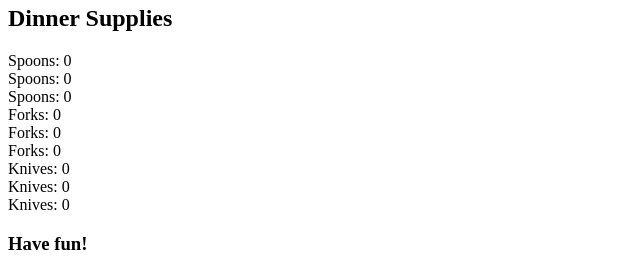
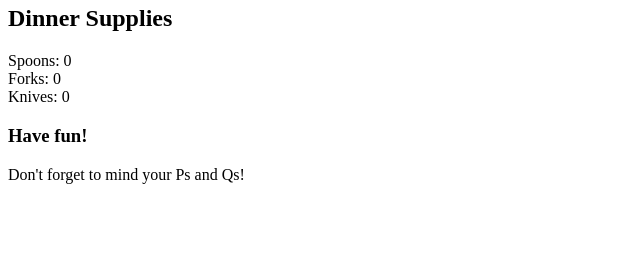
Before and after one commit to McKynlee/React-Prim-Proper-Props, a React (Create React App) app: page / in a window 1280 px wide. Shown: the part 379-643 px from the top of the page, without its empty margins (0-640 px from the left). Built offline with nearby package versions, Linux system fonts and the light colour scheme; no server answers.

Commit message:
Fixed SilverWare component

```diff
--- a/src/components/SilverWare/SilverWare.js
+++ b/src/components/SilverWare/SilverWare.js
@@ -13,12 +13,6 @@ function SilverWare({ name, count }) {
       <div>
         {silverWareName}: {count * 2}
       </div>
-      <div>
-        {silverWareName}: {count * 2}
-      </div>
-      <div>
-        {silverWareName}: {count * 2}
-      </div>
     </div>
   );
 }
```
